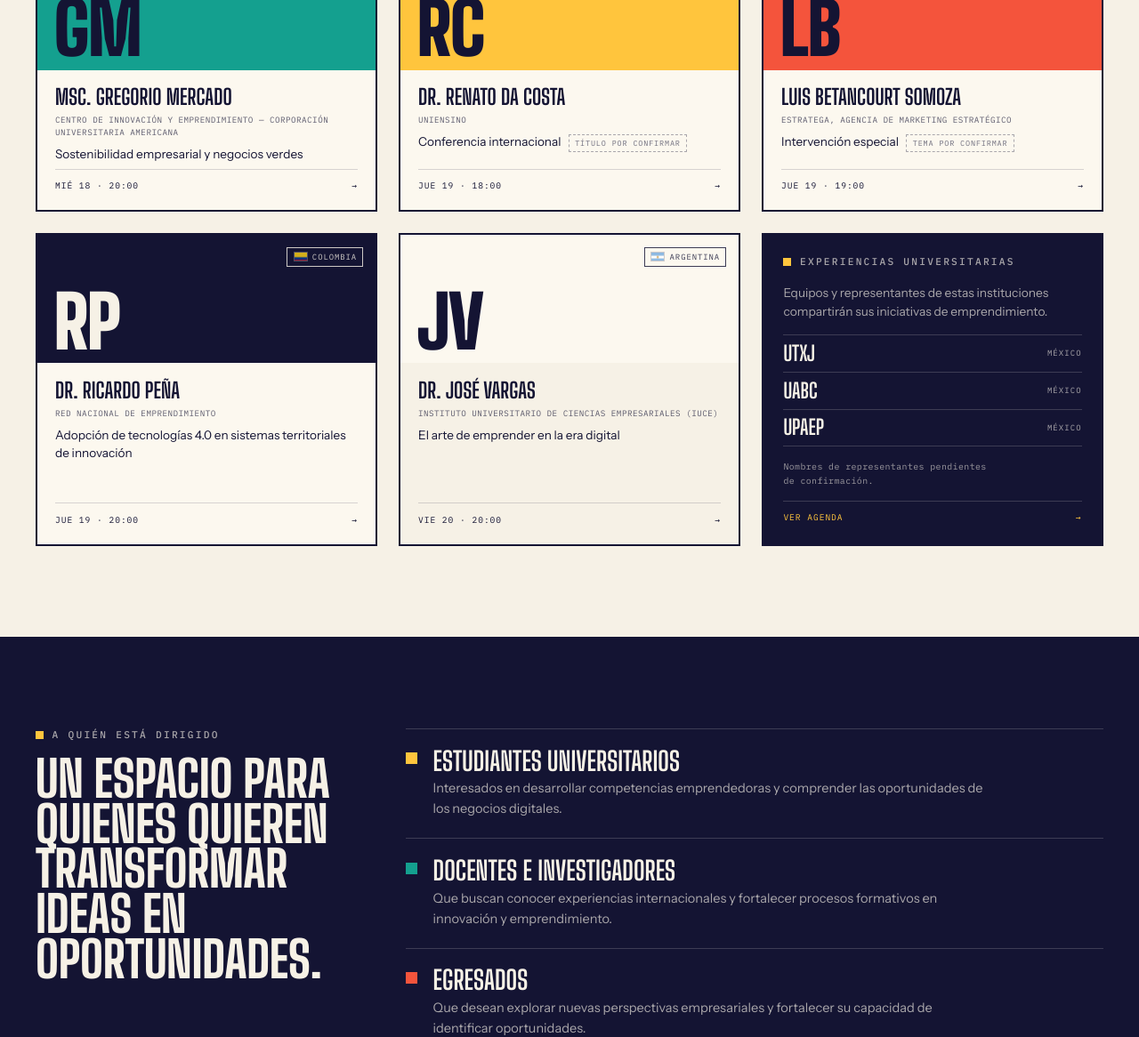
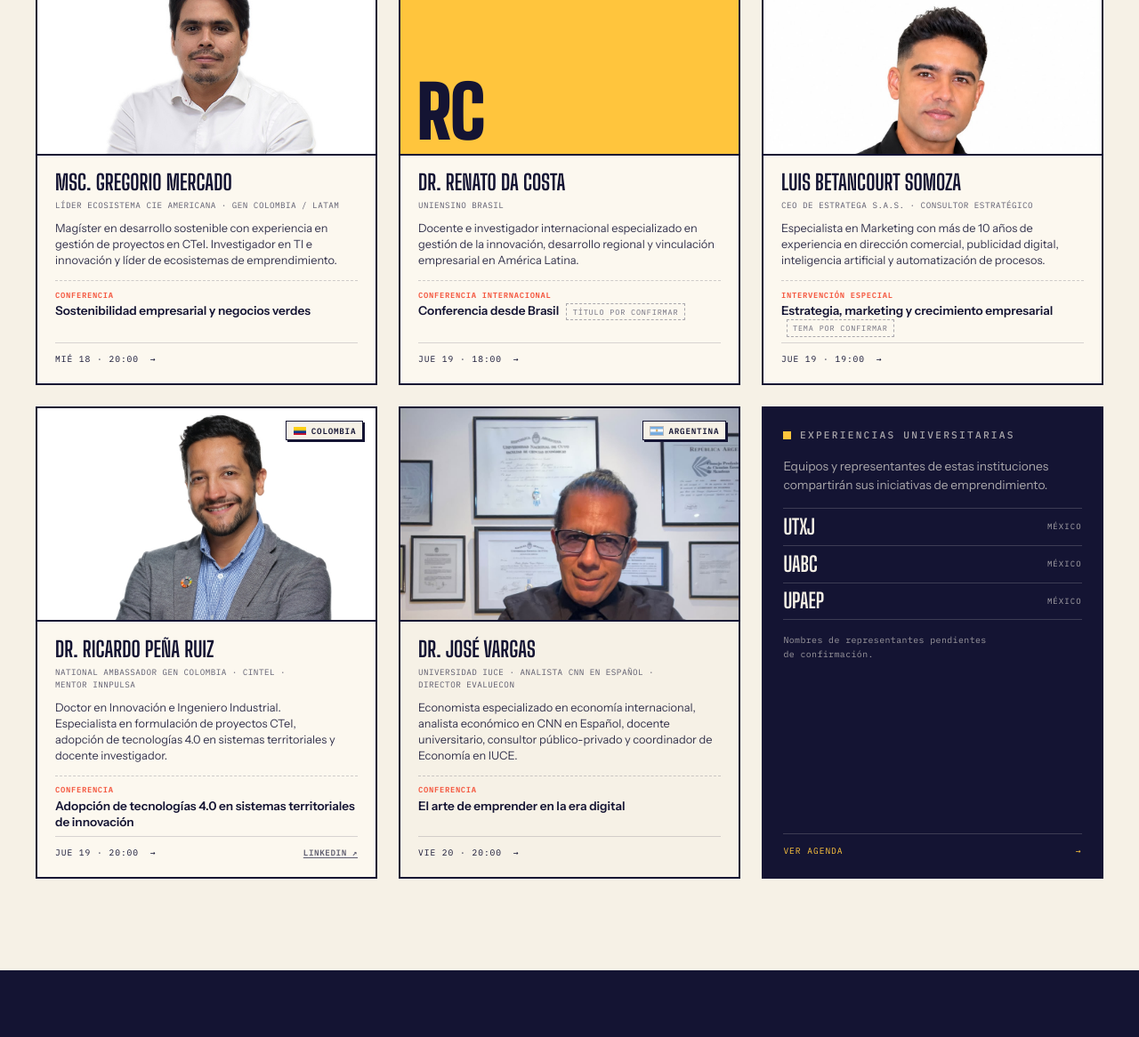
Before and after one commit to epimient/semana_global_emprendimiento_2026, a plain HTML site: page index.html in a window 1280 px wide. Shown: the part 6446-7612 px from the top of the page at 89% size. Drawn offline with nearby package versions, Linux system fonts and the light colour scheme.

Commit message:
feat: integrar fotos y perfiles de conferencistas en la landing page

```diff
--- a/css/styles.css
+++ b/css/styles.css
@@ -1146,13 +1146,29 @@ footer[id] { scroll-margin-top: 86px; }
   display: flex;
   align-items: flex-end;
   justify-content: space-between;
-  min-height: 9rem;
+  height: 15rem;
+  min-height: 15rem;
   padding: 1.15rem;
   overflow: hidden;
   background: var(--accent);
   color: var(--fg);
+  border-bottom: 2px solid var(--ink);
+}
+.speaker-photo {
+  position: absolute;
+  inset: 0;
+  width: 100%;
+  height: 100%;
+  object-fit: cover;
+  object-position: center top;
+  transition: transform 0.35s var(--ease);
+}
+.speaker:hover .speaker-photo {
+  transform: scale(1.05);
 }
 .speaker-initials {
+  position: relative;
+  z-index: 1;
   font-family: var(--f-display);
   font-size: 5.1rem;
   font-weight: 900;
@@ -1163,17 +1179,21 @@ footer[id] { scroll-margin-top: 86px; }
   position: absolute;
   top: 0.85rem;
   right: 0.85rem;
+  z-index: 2;
   display: inline-flex;
   align-items: center;
   gap: 0.32rem;
-  padding: 0.2rem 0.4rem;
-  border: 1px solid currentColor;
+  padding: 0.22rem 0.45rem;
+  background: var(--paper);
+  color: var(--ink);
+  border: 1.5px solid var(--ink);
+  box-shadow: 2px 2px 0 var(--ink);
   font-family: var(--f-mono);
-  font-size: 0.56rem;
-  letter-spacing: 0.1em;
-  line-height: 1.5;
-  text-transform: uppercase;
-  opacity: 0.82;
+  font-size: 0.58rem;
+  font-weight: 700;
+  letter-spacing: 0.08em;
+  line-height: 1.4;
+  text-transform: uppercase;
 }
 
 .speaker-body {
@@ -1200,15 +1220,52 @@ footer[id] { scroll-margin-top: 86px; }
   text-transform: uppercase;
   color: var(--muted-ink);
 }
+.speaker-bio {
+  margin: 0.25rem 0 0;
+  font-size: 0.8rem;
+  line-height: 1.42;
+  color: var(--ink);
+  opacity: 0.85;
+}
+.speaker-talk-wrap {
+  margin-top: 0.4rem;
+  padding-top: 0.55rem;
+  border-top: 1px dashed rgba(20, 20, 51, 0.2);
+}
+.speaker-talk-label {
+  display: block;
+  font-family: var(--f-mono);
+  font-size: 0.55rem;
+  font-weight: 700;
+  letter-spacing: 0.08em;
+  text-transform: uppercase;
+  color: var(--coral);
+  margin-bottom: 0.15rem;
+}
 .speaker-talk {
-  margin: 0.15rem 0 0;
+  margin: 0;
   font-size: 0.85rem;
-  line-height: 1.45;
+  font-weight: 600;
+  line-height: 1.35;
   color: var(--ink);
 }
 .speaker .tag-pending {
   border-color: rgba(20, 20, 51, 0.35);
   color: rgba(20, 20, 51, 0.6);
+}
+.speaker-foot {
+  display: flex;
+  align-items: center;
+  justify-content: space-between;
+  gap: 0.8rem;
+  margin-top: auto;
+  padding-top: 0.7rem;
+  border-top: 1px solid var(--line-ink);
+}
+.speaker-foot .speaker-slot {
+  margin-top: 0;
+  padding-top: 0;
+  border-top: none;
 }
 .speaker-slot {
   display: flex;
@@ -1228,6 +1285,20 @@ footer[id] { scroll-margin-top: 86px; }
 .speaker-slot:hover { color: var(--coral); }
 .speaker-slot span { transition: transform 0.2s var(--ease); }
 .speaker-slot:hover span { transform: translateX(4px); }
+.speaker-link {
+  font-family: var(--f-mono);
+  font-size: 0.58rem;
+  font-weight: 700;
+  letter-spacing: 0.06em;
+  text-transform: uppercase;
+  color: var(--muted-ink);
+  text-decoration: underline;
+  text-underline-offset: 2px;
+  transition: color 0.18s var(--ease);
+}
+.speaker-link:hover {
+  color: var(--coral);
+}
 
 .speaker-experiences {
   display: flex;
@@ -1955,7 +2026,7 @@ footer[id] { scroll-margin-top: 86px; }
   .hero-stat dd { font-size: 1.9rem; }
   .modalidad-options { grid-template-columns: 1fr; }
   .find-card--wide { padding: 1.4rem; }
-  .speaker-portrait { min-height: 7.5rem; }
+  .speaker-portrait { height: 14rem; min-height: 14rem; }
   .speaker-initials { font-size: 4.2rem; }
 }
 
--- a/index.html
+++ b/index.html
@@ -556,8 +556,8 @@
               <div class="session-body">
                 <p class="session-kind">Participación especial</p>
                 <h3 class="session-title">Luis Betancourt Somoza <span class="tag-pending">Tema por confirmar</span></h3>
-                <p class="session-desc">Estratega de una agencia de marketing estratégico.</p>
-                <p class="session-meta mono">Participación especial</p>
+                <p class="session-desc">CEO de Estratega S.A.S. Especialista en marketing estratégico, publicidad digital y automatización de procesos.</p>
+                <p class="session-meta mono">Luis Betancourt Somoza · Estratega S.A.S. · Colombia</p>
               </div>
             </article>
 
@@ -567,7 +567,7 @@
                 <p class="session-kind session-kind--talk">Conferencia</p>
                 <h3 class="session-title">Adopción de tecnologías 4.0 en sistemas territoriales de innovación</h3>
                 <p class="session-desc">La incorporación de tecnologías 4.0 en los sistemas territoriales de innovación y su relación con la transformación empresarial.</p>
-                <p class="session-meta mono">Dr. Ricardo Peña · Red Nacional de Emprendimiento · Colombia</p>
+                <p class="session-meta mono">Dr. Ricardo Peña Ruiz · National Ambassador GEN Colombia · Cintel</p>
               </div>
             </article>
           </div>
@@ -616,14 +616,20 @@
           <div class="col-md-6 col-lg-4" data-reveal>
             <article class="speaker" style="--accent: var(--turquoise); --fg: var(--ink)">
               <div class="speaker-portrait">
-                <span class="speaker-initials">GM</span>
+                <img class="speaker-photo" src="assets/conferencistas/gregorio-mercado.jpg" alt="MSc. Gregorio Mercado" width="630" height="630" loading="lazy">
                 <span class="speaker-country"><img class="flag flag--sm" src="assets/flags/colombia.png" alt="" width="16" height="11">Colombia</span>
               </div>
               <div class="speaker-body">
                 <h3 class="speaker-name">MSc. Gregorio Mercado</h3>
-                <p class="speaker-org">Centro de Innovación y Emprendimiento — Corporación Universitaria Americana</p>
+                <p class="speaker-org">Líder Ecosistema CIE Americana · GEN Colombia / LATAM</p>
+                <p class="speaker-bio">Magíster en desarrollo sostenible con experiencia en gestión de proyectos en CTeI. Investigador en TI e innovación y líder de ecosistemas de emprendimiento.</p>
+                <div class="speaker-talk-wrap">
+                  <span class="speaker-talk-label">Conferencia</span>
                   <p class="speaker-talk">Sostenibilidad empresarial y negocios verdes</p>
+                </div>
+                <div class="speaker-foot">
                   <a class="speaker-slot mono" href="#agenda" data-agenda-day="dia-18">Mié 18 · 20:00 <span aria-hidden="true">→</span></a>
+                </div>
               </div>
             </article>
           </div>
@@ -636,9 +642,15 @@
               </div>
               <div class="speaker-body">
                 <h3 class="speaker-name">Dr. Renato da Costa</h3>
-                <p class="speaker-org">UniEnsino</p>
-                <p class="speaker-talk">Conferencia internacional <span class="tag-pending">Título por confirmar</span></p>
+                <p class="speaker-org">UniEnsino Brasil</p>
+                <p class="speaker-bio">Docente e investigador internacional especializado en gestión de la innovación, desarrollo regional y vinculación empresarial en América Latina.</p>
+                <div class="speaker-talk-wrap">
+                  <span class="speaker-talk-label">Conferencia internacional</span>
+                  <p class="speaker-talk">Conferencia desde Brasil <span class="tag-pending">Título por confirmar</span></p>
+                </div>
+                <div class="speaker-foot">
                   <a class="speaker-slot mono" href="#agenda" data-agenda-day="dia-19">Jue 19 · 18:00 <span aria-hidden="true">→</span></a>
+                </div>
               </div>
             </article>
           </div>
@@ -646,14 +658,20 @@
           <div class="col-md-6 col-lg-4" data-reveal style="--d:120ms">
             <article class="speaker" style="--accent: var(--coral); --fg: var(--ink)">
               <div class="speaker-portrait">
-                <span class="speaker-initials">LB</span>
-                <span class="speaker-country">Participación especial</span>
+                <img class="speaker-photo" src="assets/conferencistas/luis-betancourt.jpeg" alt="Luis Armando Betancourt Somoza" width="1086" height="1448" loading="lazy">
+                <span class="speaker-country"><img class="flag flag--sm" src="assets/flags/colombia.png" alt="" width="16" height="11">Colombia</span>
               </div>
               <div class="speaker-body">
                 <h3 class="speaker-name">Luis Betancourt Somoza</h3>
-                <p class="speaker-org">Estratega, agencia de marketing estratégico</p>
-                <p class="speaker-talk">Intervención especial <span class="tag-pending">Tema por confirmar</span></p>
+                <p class="speaker-org">CEO de Estratega S.A.S. · Consultor Estratégico</p>
+                <p class="speaker-bio">Especialista en Marketing con más de 10 años de experiencia en dirección comercial, publicidad digital, inteligencia artificial y automatización de procesos.</p>
+                <div class="speaker-talk-wrap">
+                  <span class="speaker-talk-label">Intervención especial</span>
+                  <p class="speaker-talk">Estrategia, marketing y crecimiento empresarial <span class="tag-pending">Tema por confirmar</span></p>
+                </div>
+                <div class="speaker-foot">
                   <a class="speaker-slot mono" href="#agenda" data-agenda-day="dia-19">Jue 19 · 19:00 <span aria-hidden="true">→</span></a>
+                </div>
               </div>
             </article>
           </div>
@@ -661,14 +679,21 @@
           <div class="col-md-6 col-lg-4" data-reveal>
             <article class="speaker" style="--accent: var(--ink); --fg: var(--paper)">
               <div class="speaker-portrait">
-                <span class="speaker-initials">RP</span>
+                <img class="speaker-photo" src="assets/conferencistas/ricardo-pena.jpeg" alt="Dr. Ricardo Peña Ruiz" width="1024" height="1024" loading="lazy">
                 <span class="speaker-country"><img class="flag flag--sm flag--light" src="assets/flags/colombia.png" alt="" width="16" height="11">Colombia</span>
               </div>
               <div class="speaker-body">
-                <h3 class="speaker-name">Dr. Ricardo Peña</h3>
-                <p class="speaker-org">Red Nacional de Emprendimiento</p>
+                <h3 class="speaker-name">Dr. Ricardo Peña Ruiz</h3>
+                <p class="speaker-org">National Ambassador GEN Colombia · Cintel · Mentor iNNpulsa</p>
+                <p class="speaker-bio">Doctor en Innovación e Ingeniero Industrial. Especialista en formulación de proyectos CTeI, adopción de tecnologías 4.0 en sistemas territoriales y docente investigador.</p>
+                <div class="speaker-talk-wrap">
+                  <span class="speaker-talk-label">Conferencia</span>
                   <p class="speaker-talk">Adopción de tecnologías 4.0 en sistemas territoriales de innovación</p>
+                </div>
+                <div class="speaker-foot">
                   <a class="speaker-slot mono" href="#agenda" data-agenda-day="dia-19">Jue 19 · 20:00 <span aria-hidden="true">→</span></a>
+                  <a class="speaker-link" href="https://www.linkedin.com/in/ricardoenriquepenaruiz" target="_blank" rel="noopener noreferrer">LinkedIn ↗</a>
+                </div>
               </div>
             </article>
           </div>
@@ -676,14 +701,20 @@
           <div class="col-md-6 col-lg-4" data-reveal style="--d:60ms">
             <article class="speaker speaker--outline" style="--accent: var(--paper-2); --fg: var(--ink)">
               <div class="speaker-portrait">
-                <span class="speaker-initials">JV</span>
+                <img class="speaker-photo" src="assets/conferencistas/jose-vargas.jpeg" alt="Dr. José Vargas" width="960" height="1280" loading="lazy">
                 <span class="speaker-country"><img class="flag flag--sm" src="assets/flags/argentina.png" alt="" width="16" height="11">Argentina</span>
               </div>
               <div class="speaker-body">
                 <h3 class="speaker-name">Dr. José Vargas</h3>
-                <p class="speaker-org">Instituto Universitario de Ciencias Empresariales (IUCE)</p>
+                <p class="speaker-org">Universidad IUCE · Analista CNN en Español · Director EVALUECON</p>
+                <p class="speaker-bio">Economista especializado en economía internacional, analista económico en CNN en Español, docente universitario, consultor público-privado y coordinador de Economía en IUCE.</p>
+                <div class="speaker-talk-wrap">
+                  <span class="speaker-talk-label">Conferencia</span>
                   <p class="speaker-talk">El arte de emprender en la era digital</p>
+                </div>
+                <div class="speaker-foot">
                   <a class="speaker-slot mono" href="#agenda" data-agenda-day="dia-20">Vie 20 · 20:00 <span aria-hidden="true">→</span></a>
+                </div>
               </div>
             </article>
           </div>
```
Also changed, not shown: assets/conferencistas/FOTO GREGORIO MERCADO.jpg (added), assets/conferencistas/JOSÉ VARGAS.jpeg (added), assets/conferencistas/LUIS BETANCOURT.jpeg (added), assets/conferencistas/PERFIL GREGORIO MERCADO.txt (added), assets/conferencistas/PERFIL JOSE VARGAS.txt (added), assets/conferencistas/PERFIL LUIS BETANCUORT.txt (added), assets/conferencistas/PERFIL RICARDO PEÑA.txt (added), assets/conferencistas/RICARDO PEÑA.jpeg (added), assets/conferencistas/gregorio-mercado.jpg (added), assets/conferencistas/jose-vargas.jpeg (added), assets/conferencistas/luis-betancourt.jpeg (added), assets/conferencistas/ricardo-pena.jpeg (added), 1 other file. Lines whose indentation alone changed are shown as unchanged.
